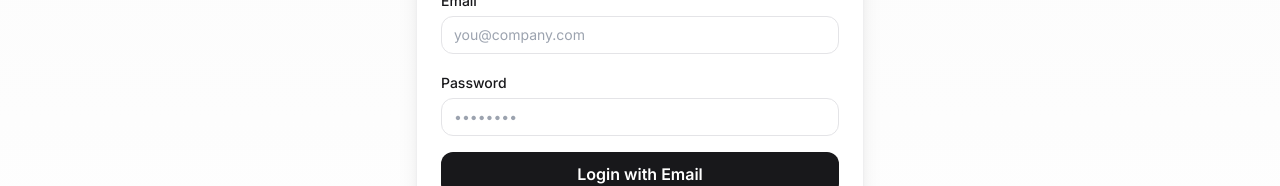
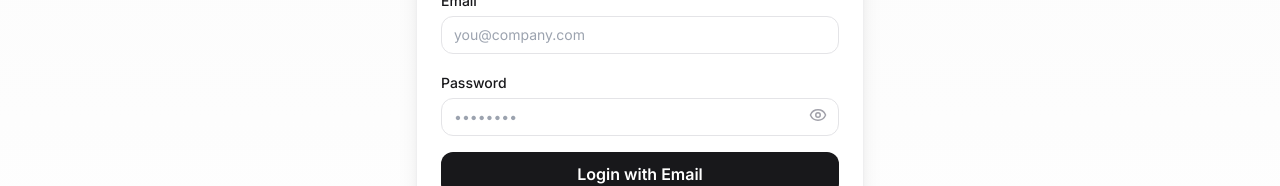
Before and after one commit to digipants/digipants-next, a Next.js app: page /login in a window 1280 px wide. Shown: the part 426-612 px from the top of the page. Built offline with nearby package versions, Linux system fonts and the light colour scheme; no server answers.

Commit message:
show password icon

```diff
--- a/app/layout.tsx
+++ b/app/layout.tsx
@@ -122,7 +122,7 @@ export default function RootLayout({
           <Footer />
         </Providers>
 
-        {/* ✅ Toasts must be inside body */}
+        {/* Toasts must be inside body */}
         <ToastContainer
           position="top-center"
           autoClose={3000}
--- a/app/login/page.tsx
+++ b/app/login/page.tsx
@@ -4,10 +4,12 @@ import { signIn } from "next-auth/react";
 import { useState } from "react";
 import { FcGoogle } from "react-icons/fc";
 import { toast } from "react-toastify";
+import { Eye, EyeOff } from "lucide-react";
 
 export default function LoginPage() {
   const [email, setEmail] = useState("");
   const [password, setPassword] = useState("");
+  const [showPassword, setShowPassword] = useState(false);
   const [loading, setLoading] = useState(false);
 
   /* ---------------- Google Login ---------------- */
@@ -80,6 +82,7 @@ export default function LoginPage() {
 
         {/* Email Login */}
         <div className="space-y-4">
+          {/* Email */}
           <div className="space-y-1">
             <label className="text-sm font-medium">Email</label>
             <input
@@ -90,14 +93,22 @@ export default function LoginPage() {
             />
           </div>
 
-          <div className="space-y-1">
+          {/* Password with eye toggle */}
+          <div className="space-y-1 relative">
             <label className="text-sm font-medium">Password</label>
             <input
-              type="password"
+              type={showPassword ? "text" : "password"}
               placeholder="••••••••"
-              className="w-full rounded-xl border border-zinc-200 dark:border-zinc-700 bg-transparent px-3 py-2 text-sm focus:outline-none focus:ring-2 focus:ring-zinc-900 dark:focus:ring-white"
+              className="w-full rounded-xl border border-zinc-200 dark:border-zinc-700 bg-transparent px-3 py-2 pr-10 text-sm focus:outline-none focus:ring-2 focus:ring-zinc-900 dark:focus:ring-white"
               onChange={(e) => setPassword(e.target.value)}
             />
+            <button
+              type="button"
+              onClick={() => setShowPassword((s) => !s)}
+              className="absolute right-3 top-8 text-zinc-400 hover:text-zinc-600 dark:hover:text-zinc-300"
+            >
+              {showPassword ? <EyeOff size={18} /> : <Eye size={18} />}
+            </button>
           </div>
 
           <button
```
